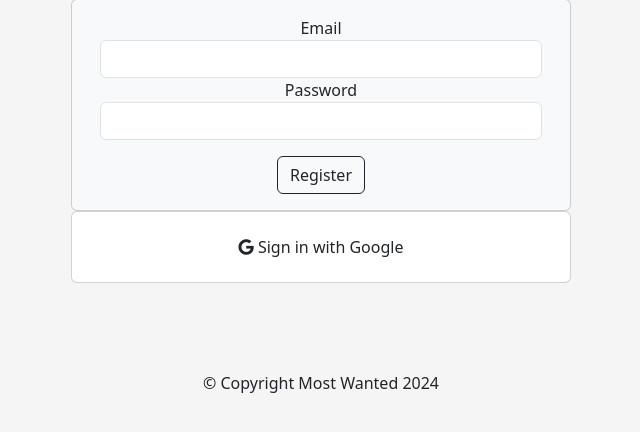
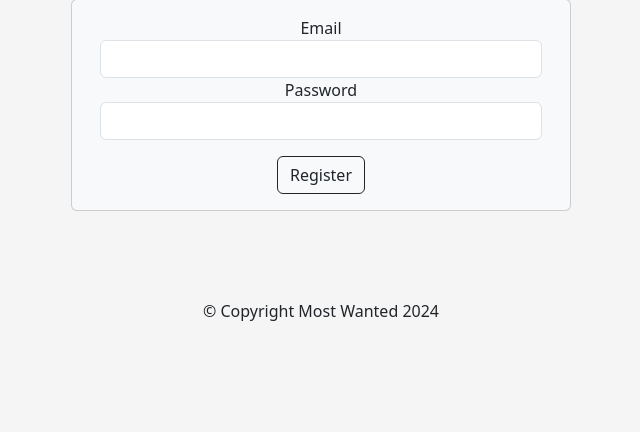
Before and after one commit to GasinskiN/Geocaching_most_wanted, a Flask app: page /register in a window 1280 px wide. Shown: the part 185-617 px from the top of the page, without its empty margins (319-959 px from the left). Run offline with Flask 3, Linux system fonts and the light colour scheme; some libraries are stand-ins or nearby versions.

Commit message:
remove sign in with google

```diff
--- a/app/templates/register.html
+++ b/app/templates/register.html
@@ -21,14 +21,6 @@
 
             </div>
         </div>
-        <div class="card">
-            <div class="card-body">
-                <a href="/auth/google" class="btn btn-block" role="button">
-                <i class="fab fa-google"></i>
-                Sign in with Google
-                </a>
-            </div>
-        </div>
     </div>
 </div>
 {% include 'partials/footer.html' %}
```
Also changed, not shown: app/templates/login.html (+0 -8 lines).
